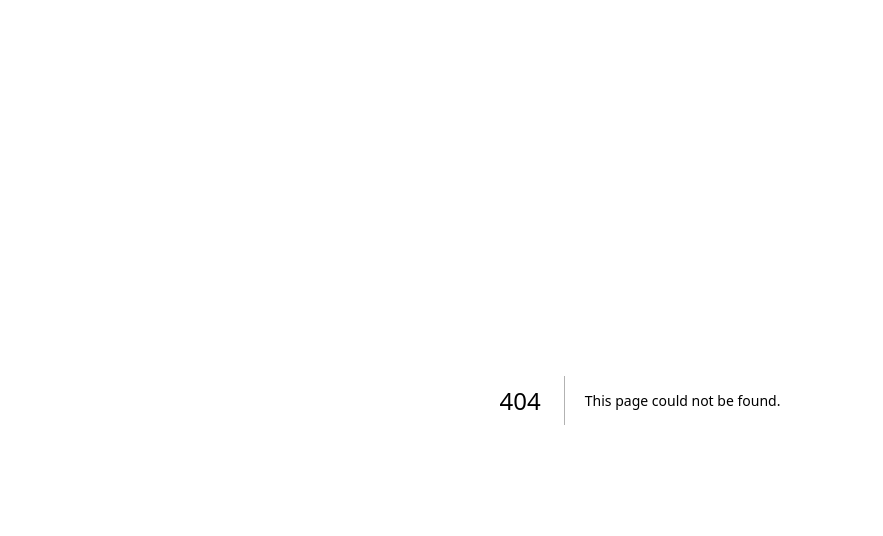
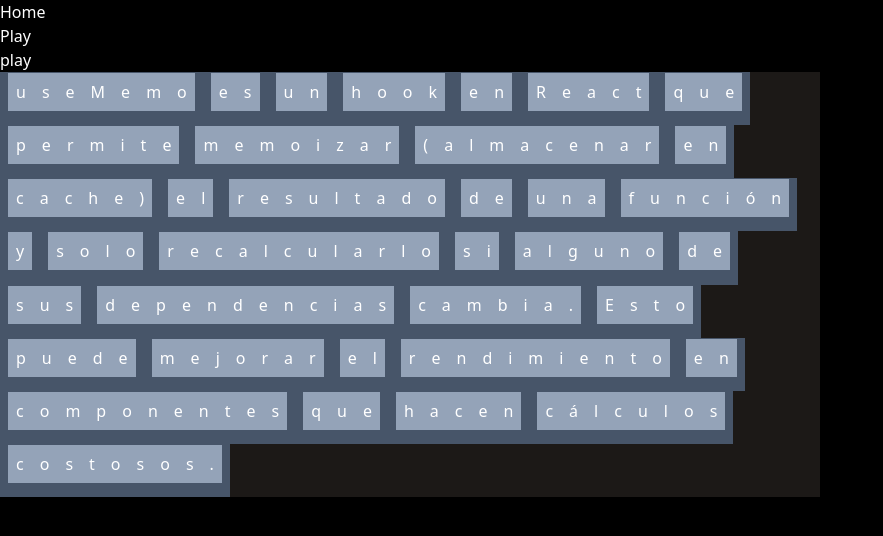
Before and after one commit to jhormanrus/LearnGPT, a Next.js app: page /play in a window 1280 px wide. Before the commit this address had no page. Shown: the top 536 px of the page, without its empty margins (0-883 px from the left). Built offline with nearby package versions, Linux system fonts and the light colour scheme.

Commit message:
views and prompt component

```diff
--- /dev/null
+++ b/app/(main)/layout.tsx
@@ -0,0 +1,21 @@
+import Link from "next/link"
+
+export default function MainLayout({ children }: { children: React.ReactNode }) {
+  return (
+    <>
+      <nav>
+        <ul>
+          <li>
+            <Link href="/">Home</Link>
+          </li>
+          <li>
+            <Link href="/play">Play</Link>
+          </li>
+        </ul>
+      </nav>
+      <main>
+        {children}
+      </main>
+    </>
+  )
+}
--- a/app/page.tsx
+++ b/app/(main)/page.tsx
@@ -1,5 +1,4 @@
 import { Inter } from '@next/font/google'
-import styles from './page.module.css'
 
 const inter = Inter({ subsets: ['latin'] })
 
--- /dev/null
+++ b/app/(main)/play/page.tsx
@@ -0,0 +1,12 @@
+import Prompt from '@/components/Prompt/prompt'
+
+export default function PlayPage() {
+  const prompt = 'useMemo es un hook en React que permite memoizar (almacenar en cache) el resultado de una función y solo recalcularlo si alguno de sus dependencias cambia. Esto puede mejorar el rendimiento en componentes que hacen cálculos costosos.'
+
+  return (
+    <main>
+      play
+      <Prompt value={prompt}></Prompt>
+    </main>
+  )
+}
--- /dev/null
+++ b/components/Prompt/key.tsx
@@ -0,0 +1,5 @@
+export default function Key({ char }: { char: string }) {
+  return <span className='w-10 h-10 bg-slate-400 p-2'>
+    {char}
+  </span>
+}
--- /dev/null
+++ b/components/Prompt/prompt.tsx
@@ -0,0 +1,15 @@
+import Token from './token'
+
+export default function Prompt({ value }: { value: string }) {
+  const tokens = value.split(' ')
+
+  return (
+    <div className='bg-stone-900 w-[820px] h-[425px] flex flex-wrap'>
+      {
+        tokens.map((token, i) => (
+          <Token value={token} key={i} />
+        ))
+      }
+    </div>
+  )
+}
--- /dev/null
+++ b/components/Prompt/token.tsx
@@ -0,0 +1,11 @@
+import Key from "./key"
+
+export default function Token({ value }: { value: string }) {
+  return <span className='bg-slate-600 p-2'>
+    {
+      value.split('').map((char, i) => (
+        <Key char={char} key={i} />
+      ))
+    }
+  </span>
+}
```
Also changed, not shown: app/login/page.tsx (added, +7 -0 lines), app/page.module.css (added).
